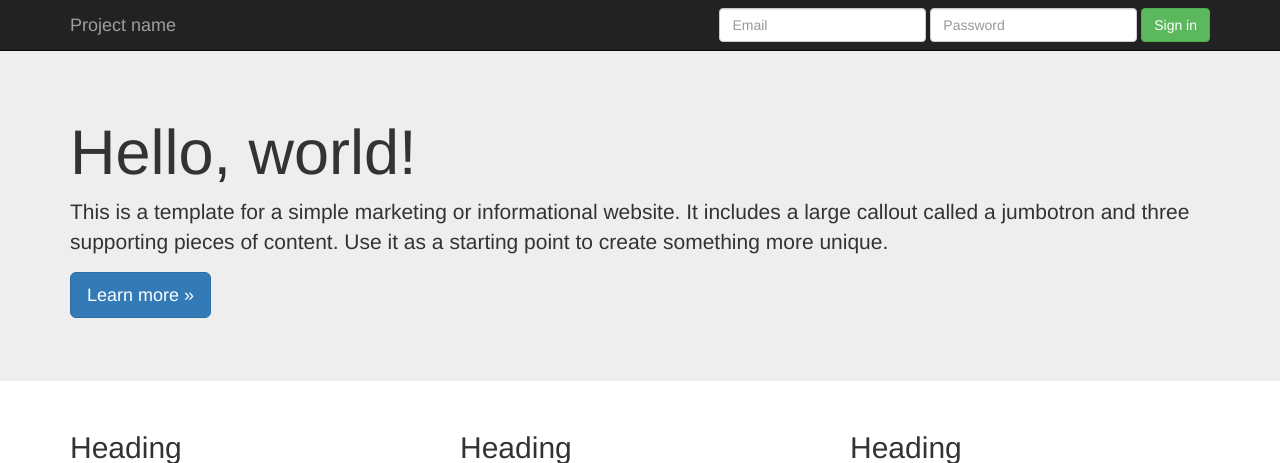
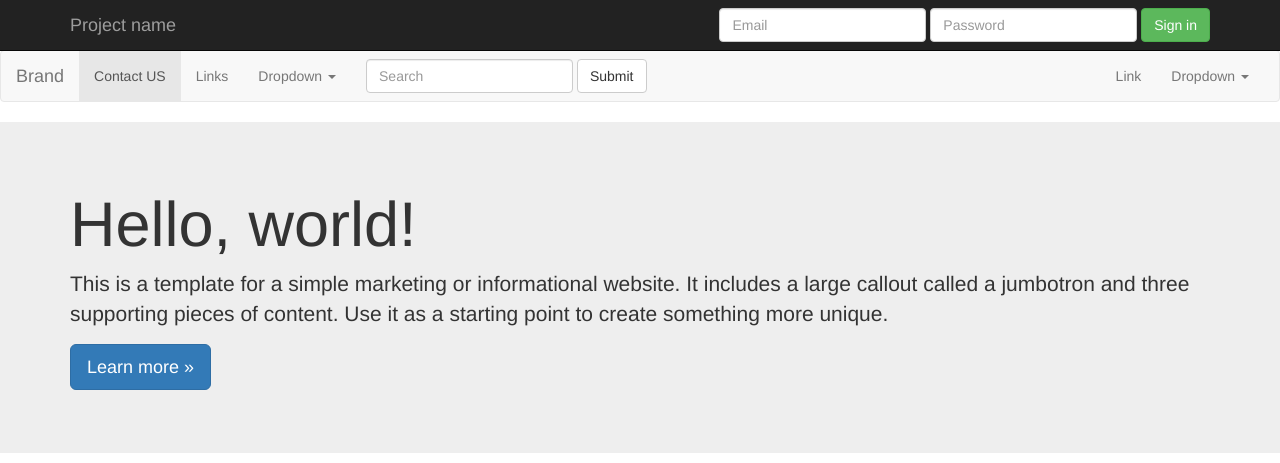
Before and after one commit to jstveeresh/Web-Programming-, a PHP site: page / in a window 1280 px wide. Shown: the top 463 px of the page. Run offline with PHP 8.4, Linux system fonts and the light colour scheme; some libraries are stand-ins or nearby versions.

Commit message:
getting ready

```diff
--- a/Playground/SimpleNavigation/index.php
+++ b/Playground/SimpleNavigation/index.php
@@ -19,7 +19,59 @@ body {
 
    </style>
   </head>
+<nav class="navbar navbar-default" role="navigation">
+  <div class="container-fluid">
+    <!-- Brand and toggle get grouped for better mobile display -->
+    <div class="navbar-header">
+      <button type="button" class="navbar-toggle" data-toggle="collapse" data-target="#bs-example-navbar-collapse-1">
+        <span class="sr-only">Toggle navigation</span>
+        <span class="icon-bar"></span>
+        <span class="icon-bar"></span>
+        <span class="icon-bar"></span>
+      </button>
+      <a class="navbar-brand" href="#">Brand</a>
+    </div>
 
+    <!-- Collect the nav links, forms, and other content for toggling -->
+    <div class="collapse navbar-collapse" id="bs-example-navbar-collapse-1">
+      <ul class="nav navbar-nav">
+        <li class="active"><a href="Contact Us.php">Contact US</a></li>
+        <li><a href="Links.php">Links</a></li>
+        <li class="dropdown">
+          <a href="#" class="dropdown-toggle" data-toggle="dropdown">Dropdown <b class="caret"></b></a>
+          <ul class="dropdown-menu">
+            <li><a href="#">Action</a></li>
+            <li><a href="#">Another action</a></li>
+            <li><a href="#">Something else here</a></li>
+            <li class="divider"></li>
+            <li><a href="#">Separated link</a></li>
+            <li class="divider"></li>
+            <li><a href="#">One more separated link</a></li>
+          </ul>
+        </li>
+      </ul>
+      <form class="navbar-form navbar-left" role="search">
+        <div class="form-group">
+          <input type="text" class="form-control" placeholder="Search">
+        </div>
+        <button type="submit" class="btn btn-default">Submit</button>
+      </form>
+      <ul class="nav navbar-nav navbar-right">
+        <li><a href="#">Link</a></li>
+        <li class="dropdown">
+          <a href="#" class="dropdown-toggle" data-toggle="dropdown">Dropdown <b class="caret"></b></a>
+          <ul class="dropdown-menu">
+            <li><a href="#">Action</a></li>
+            <li><a href="#">Another action</a></li>
+            <li><a href="#">Something else here</a></li>
+            <li class="divider"></li>
+            <li><a href="#">Separated link</a></li>
+          </ul>
+        </li>
+      </ul>
+    </div><!-- /.navbar-collapse -->
+  </div><!-- /.container-fluid -->
+</nav>
   <body>
 
     <div class="navbar navbar-inverse navbar-fixed-top" role="navigation">
```
